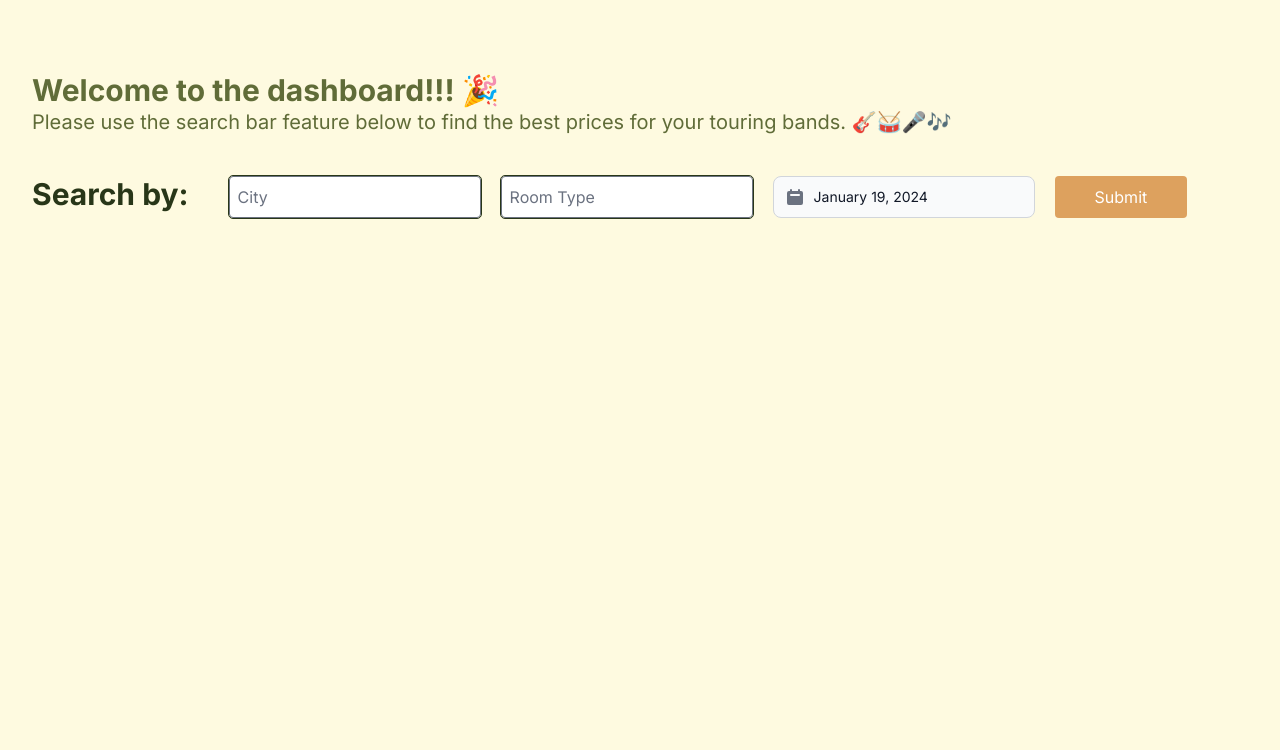
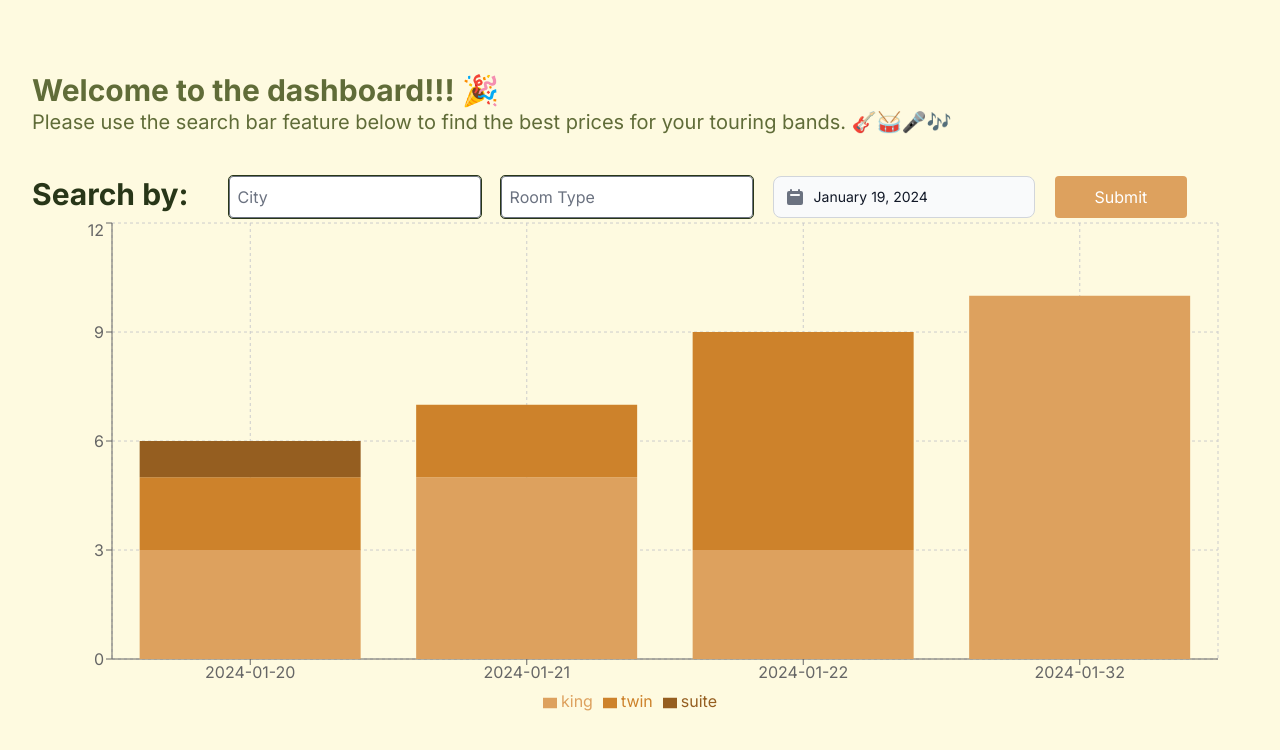
Before and after one commit to HotHack-2024-Team-5/client, a Next.js app: page /dashboard in a window 1280 px wide. Shown: the top 750 px of the page. Built offline with nearby package versions, Linux system fonts and the light colour scheme; no server answers.

Commit message:
chart to dashboard page

```diff
--- a/api/index.ts
+++ b/api/index.ts
@@ -22,7 +22,7 @@ const data = [
     },
     {
       date: '2024-01-32',
-      king: 0,
+      king: 10,
       twin: 0,
       suite: 0,
     },
@@ -34,7 +34,7 @@ export function useStaysData(cityIds:string[], dateFrom: string, dateTo: string)
 
 const [staysData, setStaysData] = useState(data);
 
-    const serverUrl = 'http://localhost:3001'
+    const serverUrl = 'https://hothack-team5-server.vercel.app'
 
     useEffect(() => {
         const fetchData = async () => {
@@ -42,7 +42,7 @@ const [staysData, setStaysData] = useState(data);
                 const response = await fetch(`${serverUrl}/stays?${new URLSearchParams({
                     from: dateFrom,
                     to : dateTo,
-                    city : cityIds.join(',')
+                    cities : cityIds.join(',')
                 })}`);
 
                 if (!response.ok) {
--- a/app/dashboard/page.tsx
+++ b/app/dashboard/page.tsx
@@ -1,5 +1,6 @@
 // pages/Dashboard.tsx
 
+import StaysChart from "@/components/StaysChart";
 import PageLayout from "@/components/pageLayout";
 import { Datepicker } from "flowbite-react";
 import React from "react";
@@ -45,6 +46,7 @@ const Dashboard: React.FC = () => {
           Submit
         </button>
       </div>
+      <StaysChart />
     </PageLayout>
   );
 };
--- a/app/sandbox/page.tsx
+++ b/components/StaysChart.tsx
@@ -4,11 +4,10 @@ import { useStaysData } from '@/api';
 import React, { useEffect, useState } from 'react';
 import { Bar, XAxis, YAxis, CartesianGrid, Tooltip, Legend, ResponsiveContainer, BarChart } from 'recharts';
 
-const demoUrl = 'https://codesandbox.io/s/simple-line-chart-kec3v';
 
-export default function Dashboard() {
+export default function StaysChart() {
 
-    const staysData = useStaysData(['city1', 'city2', 'city3'],'2024-01-20','2024-01-21');
+    const staysData = useStaysData(['fd5d48df-dd66-4839-8464-c079af1c2b43'],'2020-01-20','2030-01-21');
 
 
     return (
```
